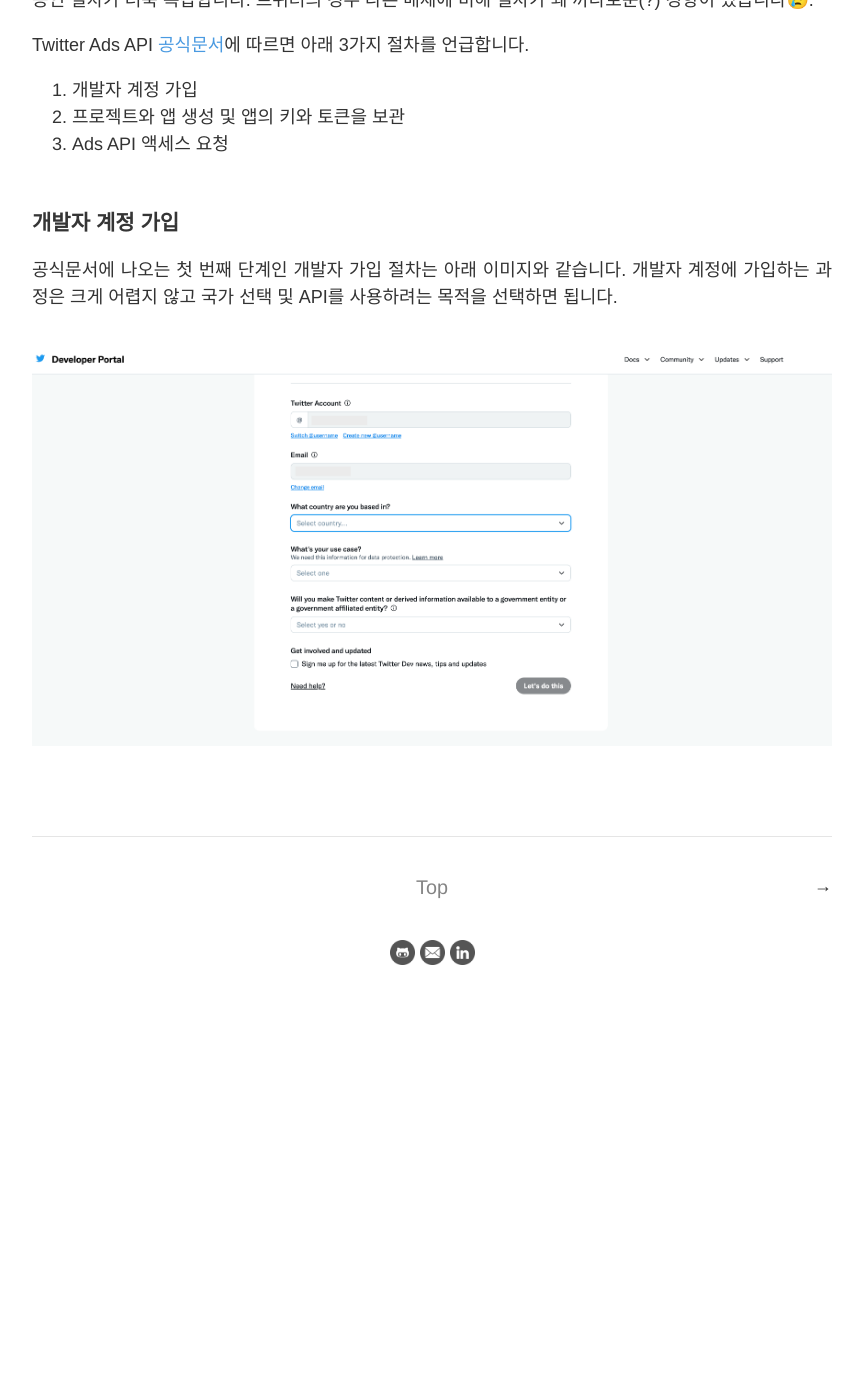
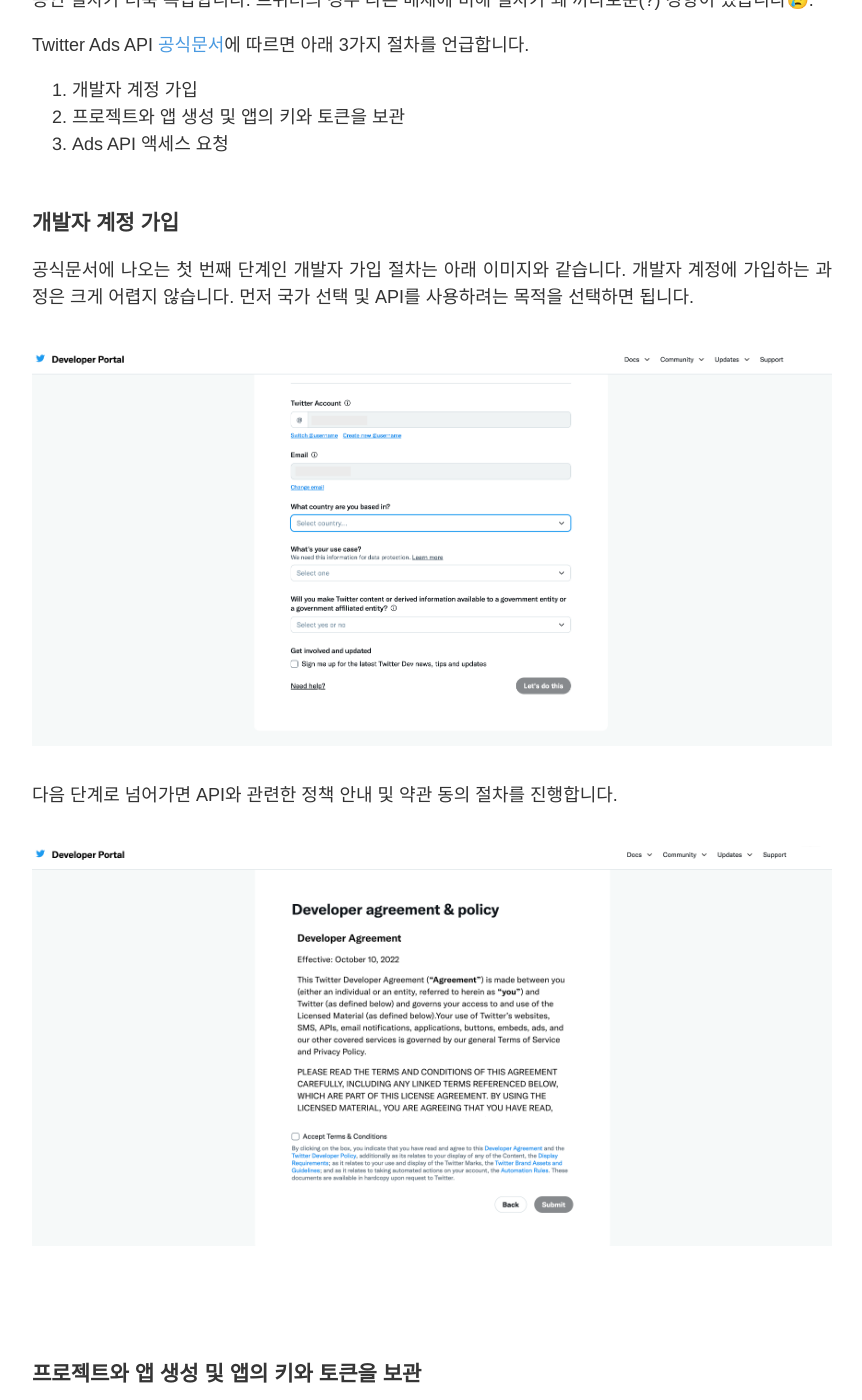
Before and after one commit to daru1027/daru1027.github.io, a Jekyll site: the page built from _posts/2023-01-31-get-data-with-twitter-ads-api.md, in a window 1280 px wide and 1400 px high, scrolled down 975 px. Shown: the whole window, without its empty margins (208-1070 px from the left). Built offline with Jekyll 4.4.1, drawn with Linux system fonts in a browser that asks for light colours; before the commit the page ends 1994 px from its top, so only the background shows below that; some of the changed text lies outside the part shown.

Commit message:
FIX: twitter ads api 포스팅 수정

```diff
--- a/_posts/2023-01-31-get-data-with-twitter-ads-api.md
+++ b/_posts/2023-01-31-get-data-with-twitter-ads-api.md
@@ -30,6 +30,19 @@
 
 ### 개발자 계정 가입
 공식문서에 나오는 첫 번째 단계인 개발자 가입 절차는 아래 이미지와 같습니다.
-개발자 계정에 가입하는 과정은 크게 어렵지 않고 국가 선택 및 API를 사용하려는 목적을 선택하면 됩니다.
+개발자 계정에 가입하는 과정은 크게 어렵지 않습니다.
+먼저 국가 선택 및 API를 사용하려는 목적을 선택하면 됩니다.
 
-<img src = "/post_images/2023-01-31-get-data-with-twitter-ads-api/twitter-developer-signup-1.png" width=auto height=auto>
+<img src = "/post_images/2023-01-31-get-data-with-twitter-ads-api/a-twitter-developer-signup-1.png" width=auto height=auto>
+
+다음 단계로 넘어가면 API와 관련한 정책 안내 및 약관 동의 절차를 진행합니다.
+
+<img src = "/post_images/2023-01-31-get-data-with-twitter-ads-api/a-twitter-developer-signup-2.png" width=auto height=auto>
+<br/><br/>
+
+### 프로젝트와 앱 생성 및 앱의 키와 토큰을 보관
+가입을 완료했다면 두 번째 단계를 진행하면 됩니다.
+개발자 센터에서 프로젝트 생성을 진행합니다.
+먼저 프로젝트 이름을 지어줍니다.
+
+<img src = "/post_images/2023-01-31-get-data-with-twitter-ads-api/b-twitter-developer-project-1.png" width=auto height=auto>
```
Also changed, not shown: post_images/2023-01-31-get-data-with-twitter-ads-api/a-twitter-developer-signup-1.png (renamed from post_images/2023-01-31-get-data-with-twitter-ads-api/twitter-developer-signup-1.png), post_images/2023-01-31-get-data-with-twitter-ads-api/a-twitter-developer-signup-2.png (added), post_images/2023-01-31-get-data-with-twitter-ads-api/b-twitter-developer-project-1.png (added).
